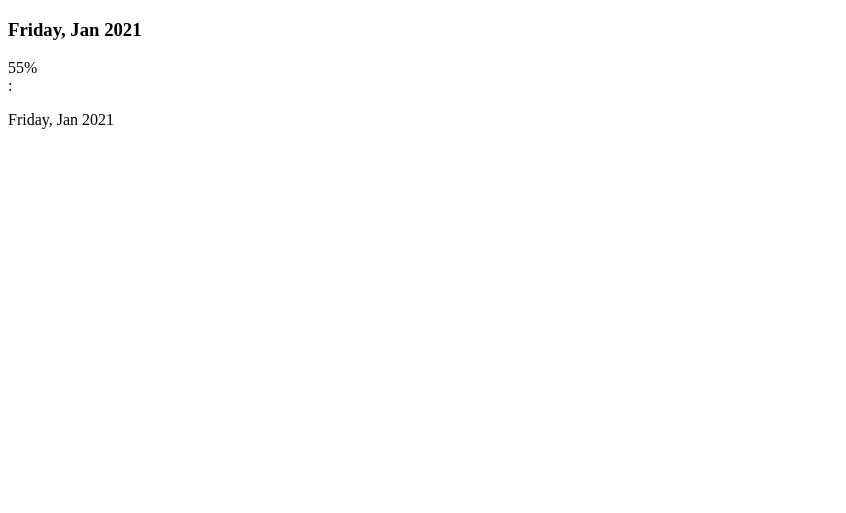
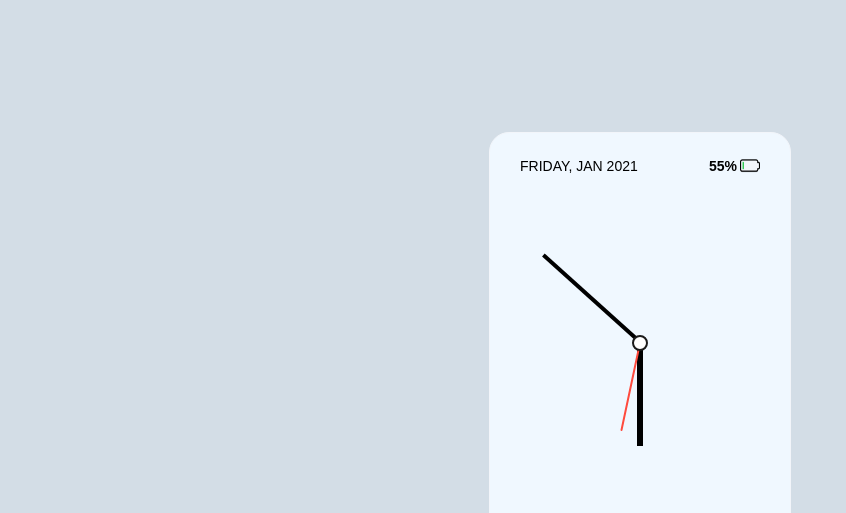
Before and after one commit to rahmanow/analog_clock, a plain HTML site: page index.html in a window 1280 px wide. Shown: the top 513 px of the page, without its empty margins (0-846 px from the left). Drawn offline with nearby package versions, Linux system fonts and the light colour scheme; files that its build step writes are made by us from their sources.

Commit message:
force push

```diff
--- a/index.html
+++ b/index.html
@@ -4,7 +4,7 @@
     <meta charset="UTF-8">
     <meta name="viewport" content="width=device-width, initial-scale=1.0">
     <title>JavaScript Analog Clock</title>
-    <link rel="stylesheet" href="style.css">
+    <link rel="stylesheet" href="build/style.css">
 </head>
 <body>
     <div class="card">
@@ -12,7 +12,7 @@
             <h3>Friday, Jan 2021</h3>
             <div class="battery">
                 <span>55%</span>
-                <img src="low.png" alt="">
+                <img src="images/low.png" alt="">
             </div>
         </div>
         <div class="clock">
--- a/main.js
+++ b/main.js
@@ -0,0 +1,20 @@
+let inter = 1000;
+
+const clock = () => {
+    const date = new Date();
+    const hours = date.getHours();
+    const minutes = date.getMinutes();
+    const seconds = date.getSeconds();
+    const hour = hours * 30;
+    const minute = minutes * 6;
+    const second = seconds * 6;
+    const h = (hours < 10) ? "0" + hours : hours;
+    const m = (minutes < 10) ? "0" + minutes : minutes;
+    document.querySelector('.hours').innerHTML = h;
+    document.querySelector('.mins').innerHTML = m;
+    document.querySelector('.hour').style.transform = `rotate(${hour}deg)`;
+    document.querySelector('.minute').style.transform = `rotate(${minute}deg)`;
+    document.querySelector('.second').style.transform = `rotate(${second}deg)`;
+ }
+
+ setInterval(clock, inter);
--- a/source/style.scss
+++ b/source/style.scss
@@ -0,0 +1,47 @@
+body {
+  display: flex;
+  align-items: center;
+  justify-content: center;
+  height: 100vh;
+  background: #D3DDE6;
+  font-family: sans-serif;
+}
+.card {
+  width: 300px;
+  height: 550px;
+  background-color: aliceblue;
+  border: 1px solid #F2F5FA;
+  border-radius: 20px;
+  position: relative;
+  display: flex;
+  flex-direction: column;
+}
+.top-menu {
+  display: flex;
+  justify-content: space-between;
+  padding: 10px 30px;
+  align-items: center;
+
+  h3{
+    font-size: $font-medium;
+    font-weight: 400;
+    margin-top: 15px;
+    color: #000;
+    text-transform: uppercase;
+  }
+  .battery {
+    display: flex;
+    justify-content: center;
+    align-items: center;
+
+    span {
+      font-size: $font-medium;
+      font-weight: 600;
+      margin-right: 3px;
+    }
+
+    img {
+      width: 20px;
+    }
+  }
+}
```
Also changed, not shown: build/style.css, 1 other file.
